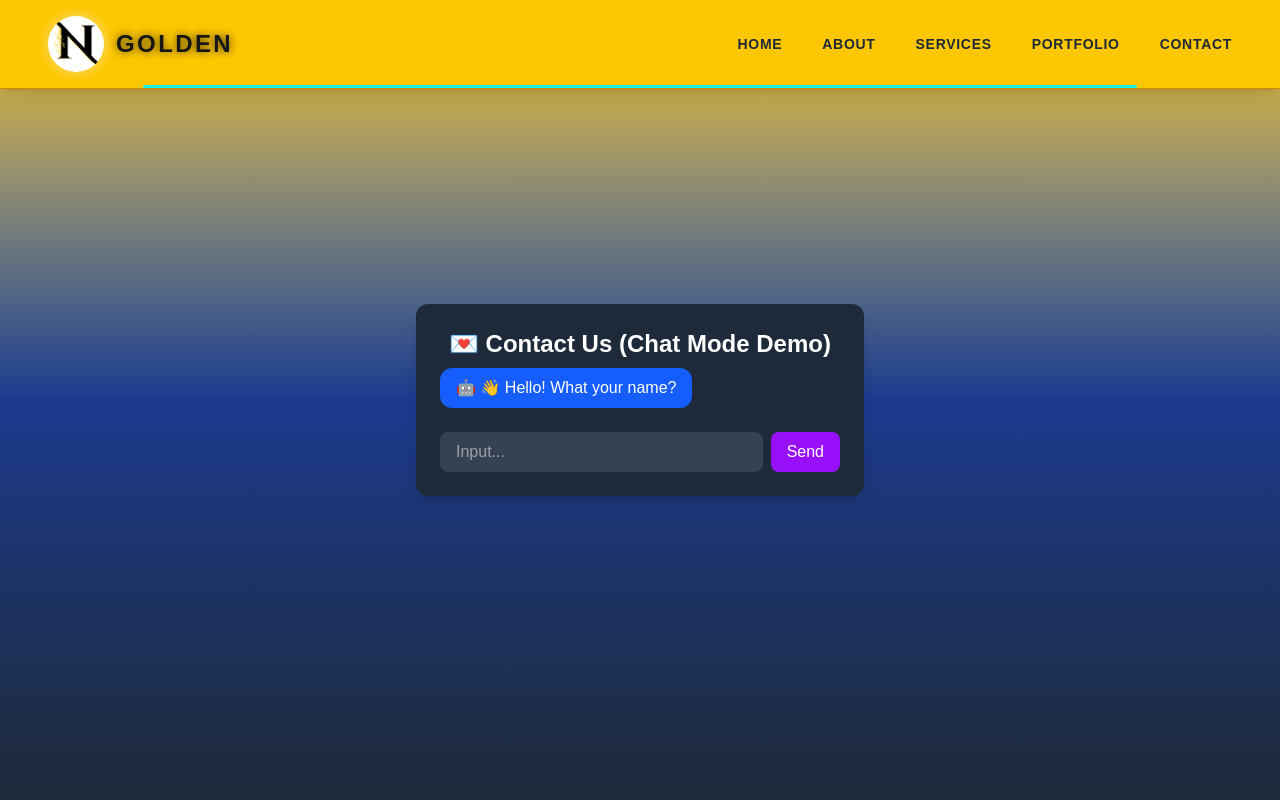
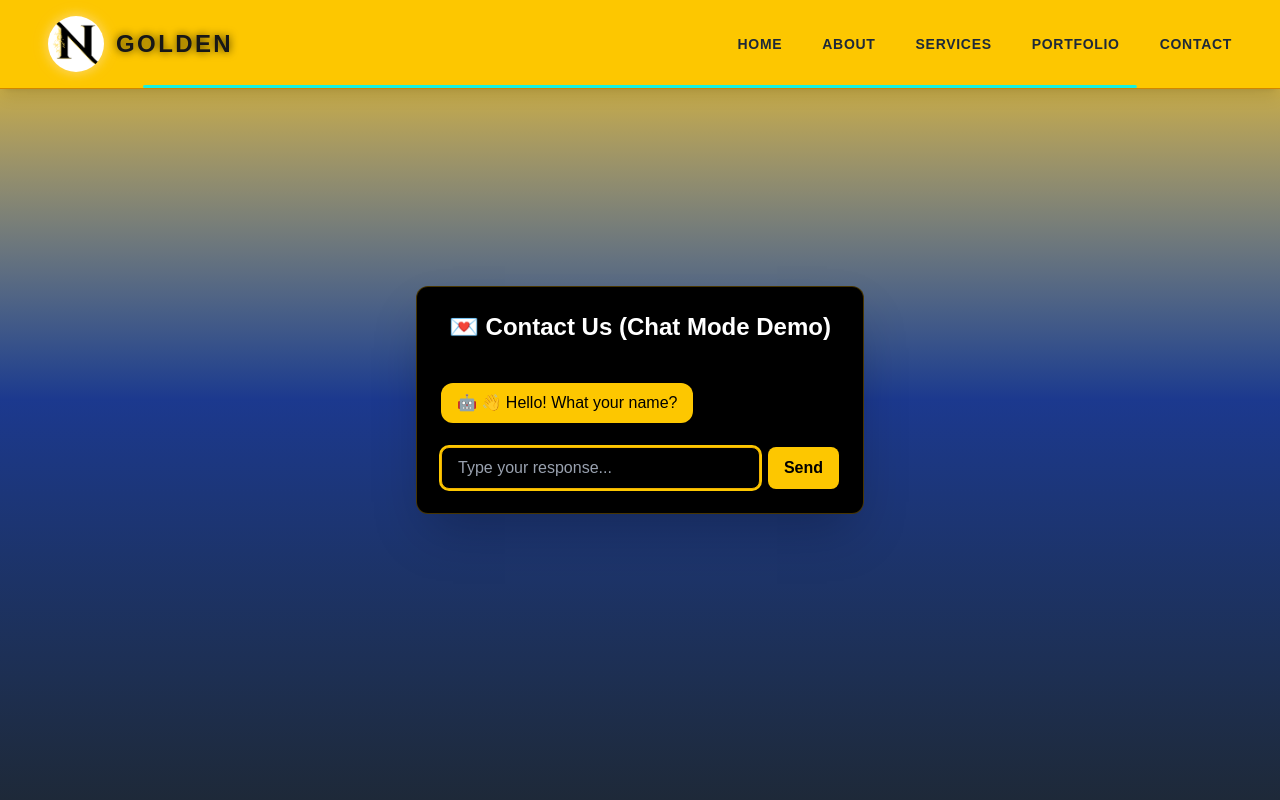
Before and after one commit to anhemlam648/NextJS-tailwind, a Next.js app: page /contact in a window 1280 px wide. Shown: the top 800 px of the page. Built offline with nearby package versions, Linux system fonts and the light colour scheme.

Commit message:
update contact and update color

```diff
--- a/src/app/contact/page.tsx
+++ b/src/app/contact/page.tsx
@@ -6,6 +6,7 @@ import { gsap } from 'gsap';
 const steps = [
   { question: '👋 Hello! What your name?', field: 'name' },
   { question: '💬 Nice to meet you', field: 'message' },
+  { question: '❤️ Have a good day!', field: 'message' },
   { question: '✅ Thank you for coming! see you again. 🎉', field: null },
 ];
 
@@ -17,9 +18,10 @@ const BubbleChatContact = () => {
   useEffect(() => {
     if (currentStep < steps.length) {
       const question = steps[currentStep].question;
-      setTimeout(() => {
+      const time = setTimeout(() => {
         setShowBubbles((prev) => [...prev, `🤖 ${question}`]);
-      }, 1000); // Show the question after 1 second
+      }, 300); // Show the question after 1 second
+      return () => clearTimeout(time); // Cleanup the timeout on unmount or step change
     }
   }, [currentStep]); // setup effect to show the next question after a delay
 
@@ -34,16 +36,27 @@ const BubbleChatContact = () => {
 
   return (
     <div className="min-h-screen  bg-gradient-to-b from-yellow-400 via-blue-900 to-gray-800 to-black text-white flex items-center justify-center p-6">
-      <div className="w-full max-w-md bg-gray-800 p-6 rounded-xl shadow-lg space-y-4">
-        <h2 className="text-center text-2xl font-bold mb-2">💌 Contact Us (Chat Mode Demo)</h2>
-        <div className="space-y-3 max-h-96 overflow-y-auto">
+      <div className="w-full max-w-md bg-black p-6 rounded-xl shadow-2xl space-y-4 border border-yellow-500/30">
+        <h2 className="text-center text-2xl font-bold mb-2 drop-shadow">
+            💌 Contact Us (Chat Mode Demo)
+        </h2>
+        {/* Chat bubbles container */}
+        <div className="space-y-3 max-h-96 overflow-y-auto flex flex-col mt-10">
             {showBubbles.map((bubble, i) => (
-            <div key={i} className={`rounded-xl px-4 py-2 w-fit ${bubble.startsWith('🤖') ? 'bg-blue-600 self-start' : 'bg-gray-700 self-end'} transition-all`}>
+            <div
+                key={i}
+                className={`rounded-xl px-4 py-2 w-fit max-w-[85%] ${
+                bubble.startsWith('🤖')
+                    ? 'bg-yellow-400 text-black self-start'
+                    : 'bg-gray-800 text-white self-end'
+                } shadow-md transition-all`}
+            >
                 {bubble}
             </div>
             ))}
         </div>
 
+        {/* Input form for the next step */}
         {currentStep < steps.length - 1 && (
             <form
             onSubmit={(e) => {
@@ -58,11 +71,14 @@ const BubbleChatContact = () => {
             >
             <input
                 type="text"
-              placeholder="Input..."
-              className="flex-1 px-4 py-2 rounded-lg bg-gray-700 text-white focus:outline-none"
+                placeholder="Type your response..."
+                className="flex-1 px-4 py-2 rounded-lg bg-black text-white placeholder-gray-400 border border-yellow-500 focus:outline-none focus:ring-2 focus:ring-yellow-400 transition"
                 autoFocus
             />
-            <button type="submit" className="bg-purple-600 px-4 py-2 rounded-lg hover:bg-purple-700 transition">
+            <button
+                type="submit"
+                className="bg-yellow-400 text-black px-4 py-2 rounded-lg hover:bg-yellow-400 font-semibold transition"
+            >
                 Send
             </button>
             </form>
```
Lines whose indentation alone changed are shown as unchanged.
